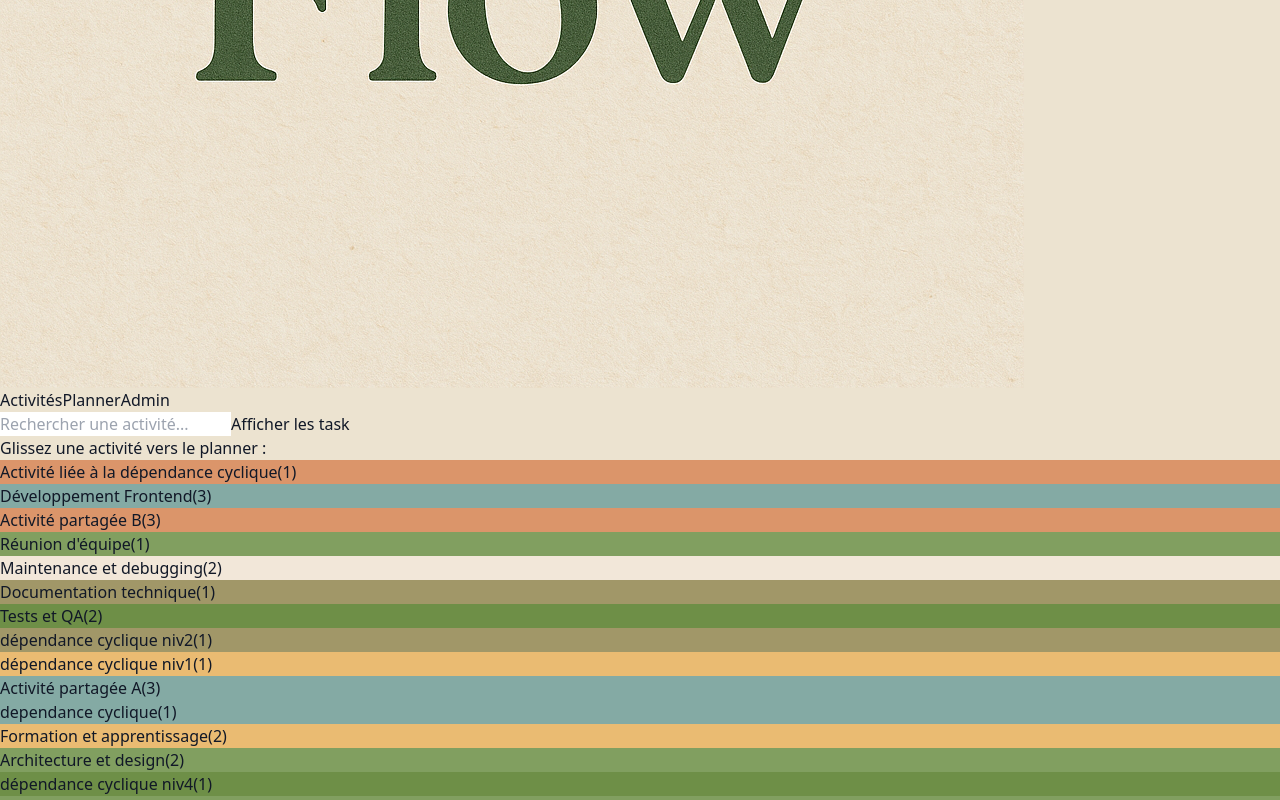
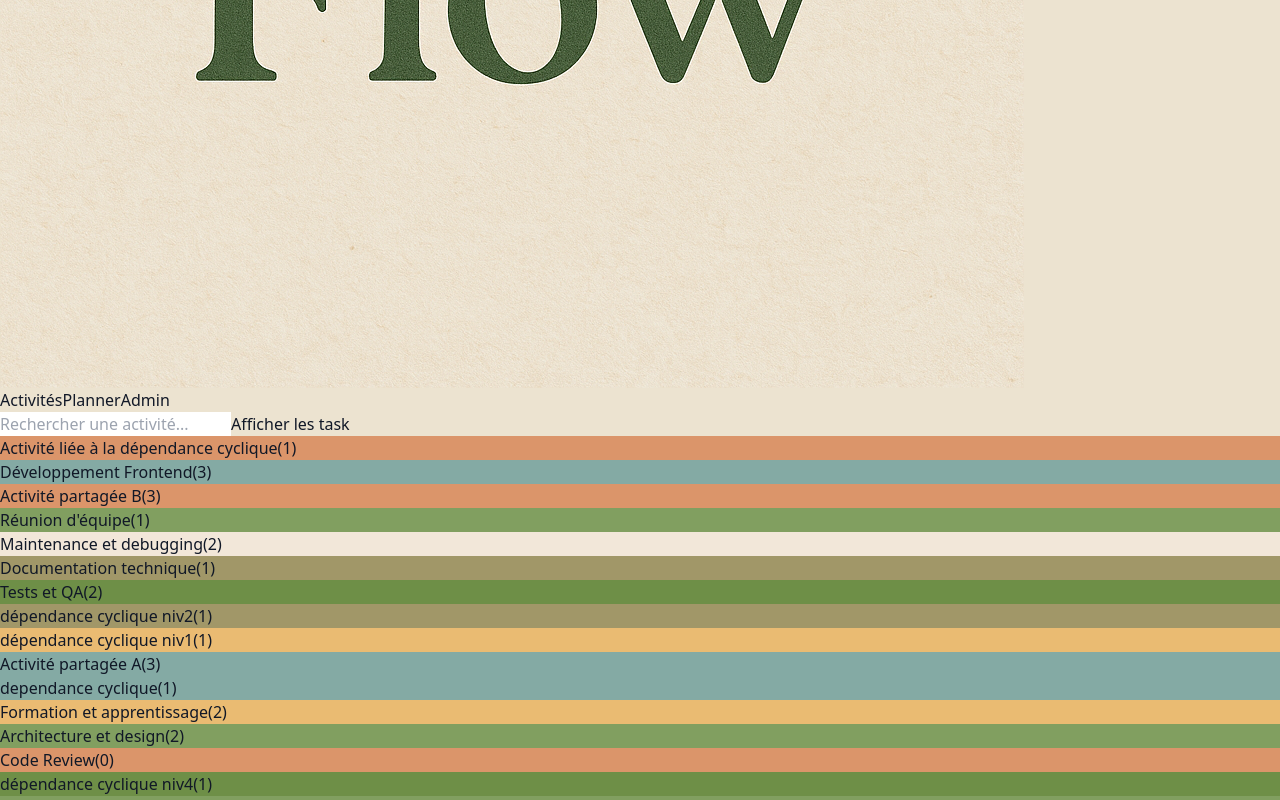
Before and after one commit to florianInfo/Flow, a React (Vite) app: page / in a window 1280 px wide. Both pictures are taken after a click on the button "Planner". Shown: the part 636-1436 px from the top of the page. Built offline with nearby package versions, Linux system fonts and the light colour scheme.

Commit message:
immersive with card

```diff
--- a/src/App.tsx
+++ b/src/App.tsx
@@ -724,6 +724,8 @@ function App() {
       {viewMode === 'activities' ? (
         <main className="flex flex-col min-h-[calc(100vh-200px)] select-none flex-1">
           {/* Panel de recherche d'activités */}
+          <div className="m-4">
+            <div className="rounded-xl border-2 border-black bg-white shadow-lg overflow-hidden">
               <SearchActivitiesPanel
                 activities={user.activities}
                 onDragStart={(e, activity) => {
@@ -737,7 +739,10 @@ function App() {
                 onActivityClick={handleActivityClick}
                 onDelete={handleDelete} // Autoriser la suppression depuis la vue activities
                 showDragHint={false}
+                maxHeight="80vh"
               />
+            </div>
+          </div>
 
           <button
             onClick={handleCreateActivity}
@@ -757,12 +762,10 @@ function App() {
         />
       ) : (
         <div className="flex-1 min-h-0 overflow-hidden flex flex-col">
-          {/* SearchActivitiesPanel - 30% de l'espace */}
-          <div className="flex-shrink-0 overflow-y-auto" style={{ flex: '0 0 30%' }}>
+          <div className="flex-shrink-0 m-4">
+            <div className="h-full rounded-xl border-2 border-black bg-white shadow-lg overflow-hidden flex flex-col">
               <SearchActivitiesPanel
-              activities={user.activities.filter(activity =>
-                activity.recurringActivities && activity.recurringActivities.length > 0
-              )}
+                activities={user.activities}
                 onDragStart={(e, activity) => {
                   e.dataTransfer.effectAllowed = 'move'
                   e.dataTransfer.setData('activity', JSON.stringify(activity))
@@ -773,14 +776,14 @@ function App() {
                 }}
                 onActivityClick={handleActivityClick}
                 disabled={plannerMode === 'calendrier'}
+                maxHeight="100%"
               />
             </div>
-
-          {/* Espace entre les deux - 10% */}
-          <div className="flex-shrink-0" style={{ flex: '0 0 10%' }}></div>
+          </div>
 
           {/* Planner - 60% de l'espace */}
-          <div className="flex-1 min-h-0 overflow-hidden" style={{ flex: '0 0 60%' }}>
+          <div className="flex-1 min-h-0 overflow-hidden m-4">
+            <div className="h-full rounded-xl border-2 border-black bg-white shadow-lg overflow-hidden">
               <Planner
                 activities={user.activities}
                 scheduledActivities={user.templates.flatMap(t => t.scheduledActivities)}
@@ -817,6 +820,9 @@ function App() {
               />
             </div>
           </div>
+          {/* Espace entre les deux - 5% */}
+          <div className="flex-shrink-0" style={{ flex: '0 0 2.5%' }}></div>
+        </div>
       )}
 
       <ActivityModal
--- a/src/components/ActivityBadge.tsx
+++ b/src/components/ActivityBadge.tsx
@@ -29,7 +29,7 @@ export default function ActivityBadge({
       onDragEnd={onDragEnd}
       onClick={onClick}
       className={`inline-flex items-center gap-2 px-3 py-1.5 rounded-xl shadow-sm transition-all duration-300 ease-in-out border-2 border-black ${
-        draggable || onClick ? 'cursor-pointer hover:scale-110 hover:rotate-2' : 'cursor-default'
+        draggable || onClick ? 'cursor-pointer' : 'cursor-default'
       }`}
       style={{
         backgroundColor,
--- a/src/components/SearchActivitiesPanel.tsx
+++ b/src/components/SearchActivitiesPanel.tsx
@@ -11,6 +11,7 @@ interface SearchActivitiesPanelProps {
   onDelete?: (id: number | undefined) => void // Handler pour supprimer une activité
   disabled?: boolean
   showDragHint?: boolean // Afficher le texte "Glissez une activité vers le planner"
+  maxHeight?: string // Hauteur maximale pour contrôler la taille et le scroll
 }
 
 export default function SearchActivitiesPanel({
@@ -20,7 +21,7 @@ export default function SearchActivitiesPanel({
   onActivityClick,
   onDelete,
   disabled = false,
-  showDragHint = true,
+  maxHeight,
 }: SearchActivitiesPanelProps) {
   const [searchTerm, setSearchTerm] = useState('')
   const [showTasks, setShowTasks] = useState(true) // Par défaut, afficher les tasks (activités avec recurringActivities)
@@ -29,7 +30,7 @@ export default function SearchActivitiesPanel({
   const defaultSearchRules: SearchRule[] = ActivitySearch.getDefaultSearchRules()
 
   // Filtrer les activités selon le filtre "afficher les task"
-  const taskFilteredActivities = showTasks
+  const taskFilteredActivities = !showTasks
     ? activities.filter(activity => activity.recurringActivities && activity.recurringActivities.length > 0)
     : activities
 
@@ -39,9 +40,9 @@ export default function SearchActivitiesPanel({
     : taskFilteredActivities
 
   return (
-    <div className="p-4 m-4 rounded-xl border-2 border-black bg-white shadow-lg flex-shrink-0">
+    <div className="p-4 flex-shrink-0 flex flex-col" style={{ maxHeight: maxHeight || 'none' }}>
       {/* Barre de recherche et switch */}
-      <div className="flex items-center gap-4 mb-3">
+      <div className="flex items-center gap-4 mb-3 flex-shrink-0">
         <input
           type="text"
           placeholder="Rechercher une activité..."
@@ -72,10 +73,15 @@ export default function SearchActivitiesPanel({
       </div>
 
       {/* Liste des activités */}
-      <div className="flex items-center gap-2 flex-wrap">
-        {showDragHint && (
-          <span className="font-medium text-gray-700">Glissez une activité vers le planner :</span>
-        )}
+      <div
+        className="flex items-center gap-2 flex-wrap overflow-y-auto"
+        style={{
+          scrollBehavior: 'smooth',
+          scrollbarWidth: 'thin',
+          maxHeight: maxHeight ? `calc(${maxHeight}` : 'none',
+          overflowY: maxHeight ? 'auto' : 'visible'
+        }}
+      >
         {filteredActivities.length > 0 ? (
           filteredActivities.map(activity => (
             <ActivityBadge
```
Lines whose indentation alone changed are shown as unchanged.
